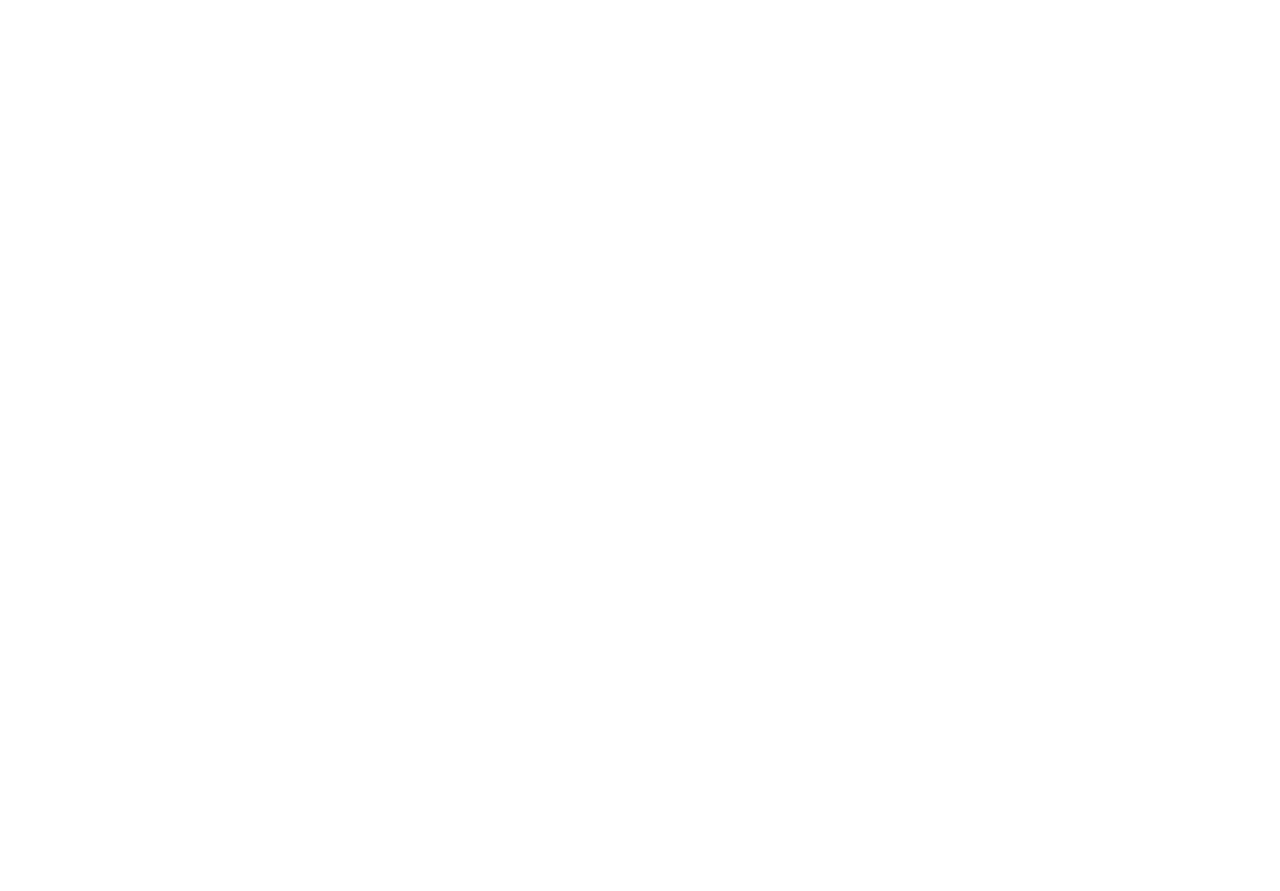
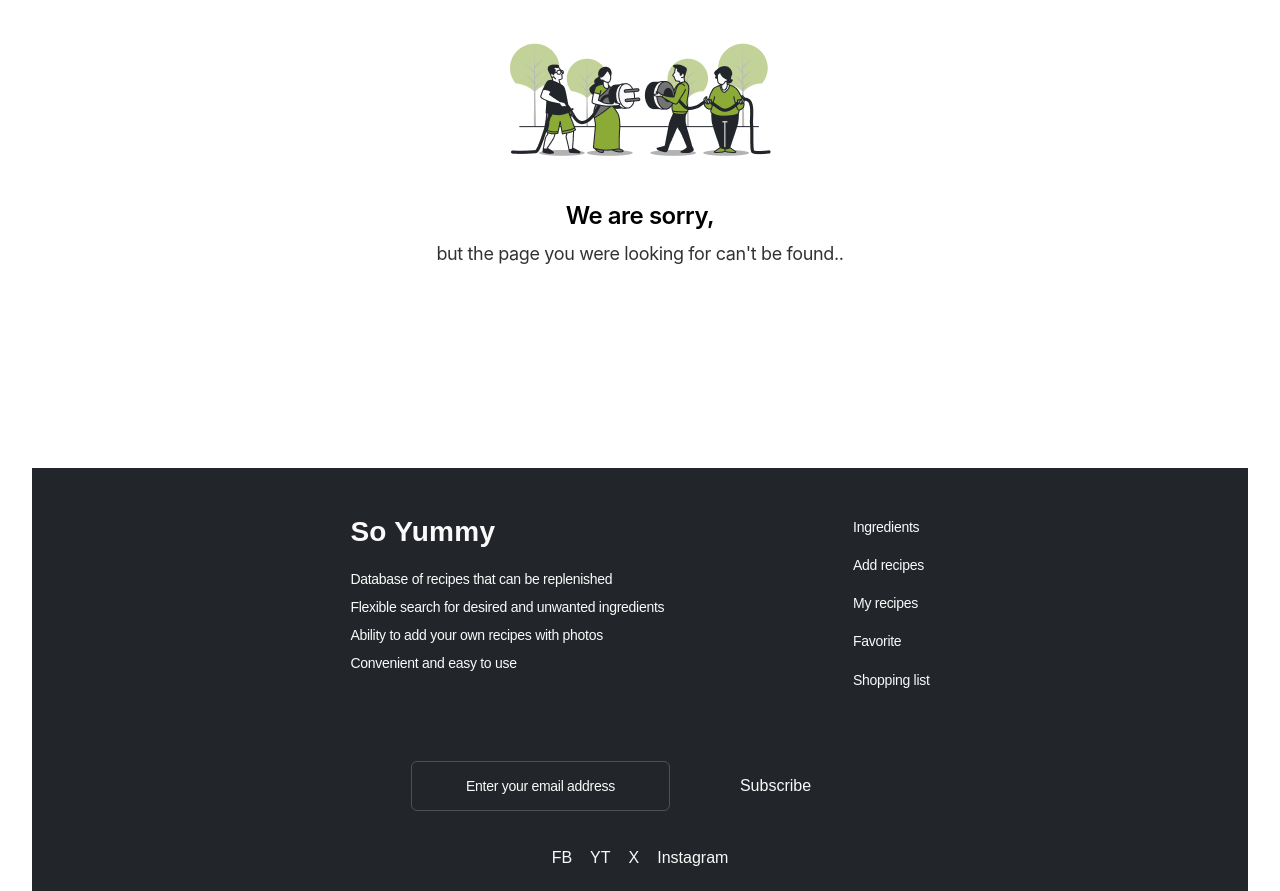
Before and after one commit to smuku-mk/so-yummy-project, a React (Create React App) app in the folder client/: page /404 in a window 1280 px wide. Before the commit this address had no page. Before the commit the page ends 800 px from the top, so only its background shows below. Built offline with nearby package versions, Linux system fonts and the light colour scheme.

Commit message:
small fixes

```diff
--- a/client/src/components/App.jsx
+++ b/client/src/components/App.jsx
@@ -2,11 +2,11 @@ import { BrowserRouter as Router, Route, Routes } from "react-router-dom";
 import { SharedLayout } from "./SharedLayout";
 import { lazy } from "react";
 
-const lazyLoad = (page) =>
-  lazy(() => import("../pages").then((module) => ({ default: module[page] })));
+const lazyLoad = (page) => lazy(() => import("../pages").then((module) => ({ default: module[page] })));
 const WelcomePage = lazyLoad("WelcomePage");
 const SigninPage = lazyLoad("SigninPage");
 const RegisterPage = lazyLoad("RegisterPage");
+const NotFoundPage = lazyLoad("NotFoundPage");
 
 export const App = () => {
   return (
@@ -17,6 +17,7 @@ export const App = () => {
           <Route index element={<WelcomePage />} />
           <Route path="/signin" element={<SigninPage />} />
           <Route path="/register" element={<RegisterPage />} />
+          <Route path="/404" element={<NotFoundPage />} />
         </Route>
       </Routes>
     </Router>
--- a/client/src/pages/NotFoundPage/NotFoundPage.jsx
+++ b/client/src/pages/NotFoundPage/NotFoundPage.jsx
@@ -2,11 +2,11 @@ import notfound1x_mobile from "../../images/mobile_img/notfound1x_mobile.png";
 import notfound2x_mobile from "../../images/mobile_img/notfound2x_mobile.png";
 import notfound1x_tablet from "../../images/tablet_img/notfound1x_tablet.png";
 import notfound2x_tablet from "../../images/tablet_img/notfound2x_tablet.png";
-import notfound1x_dekstop from "../../images/dekstop_img/notfound1x_dekstop.png";
-import notfound2x_dekstop from "../../images/dekstop_img/notfound2x_dekstop.png";
+import notfound1x_desktop from "../../images/desktop_img/notfound1x_desktop.png";
+import notfound2x_desktop from "../../images/desktop_img/notfound2x_desktop.png";
 import { Container, PicBox, TextBox, Title, Text } from "./NotFoundPage.styled";
 
-export const NotFound = () => {
+export const NotFoundPage = () => {
   return (
     <Container>
       <PicBox>
@@ -22,7 +22,7 @@ export const NotFound = () => {
           />
           <source
             media="(min-width: 1440px)"
-            srcSet={`${notfound1x_dekstop}, ${notfound2x_dekstop} 2x`}
+            srcSet={`${notfound1x_desktop}, ${notfound2x_desktop} 2x`}
           />
         </picture>
       </PicBox>
--- a/client/src/pages/NotFoundPage/NotFoundPage.styled.jsx
+++ b/client/src/pages/NotFoundPage/NotFoundPage.styled.jsx
@@ -14,7 +14,7 @@ export const Container = styled.div`
 
 export const PicBox = styled.div`
   display: flex;
-  justyfy-content: center;
+  justify-content: center;
   margin-bottom: 14px;
 
   @media screen and (min-width: 768px) {
--- a/client/src/pages/index.js
+++ b/client/src/pages/index.js
@@ -1,3 +1,4 @@
 export * from "./RegisterPage";
 export * from "./SigninPage";
 export * from "./WelcomePage";
+export * from "./NotFoundPage";
```
